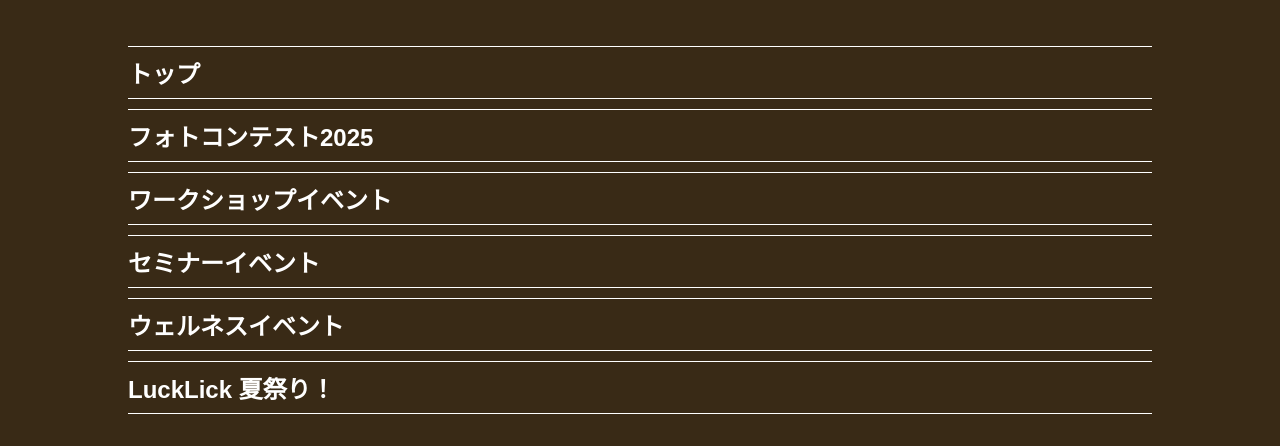
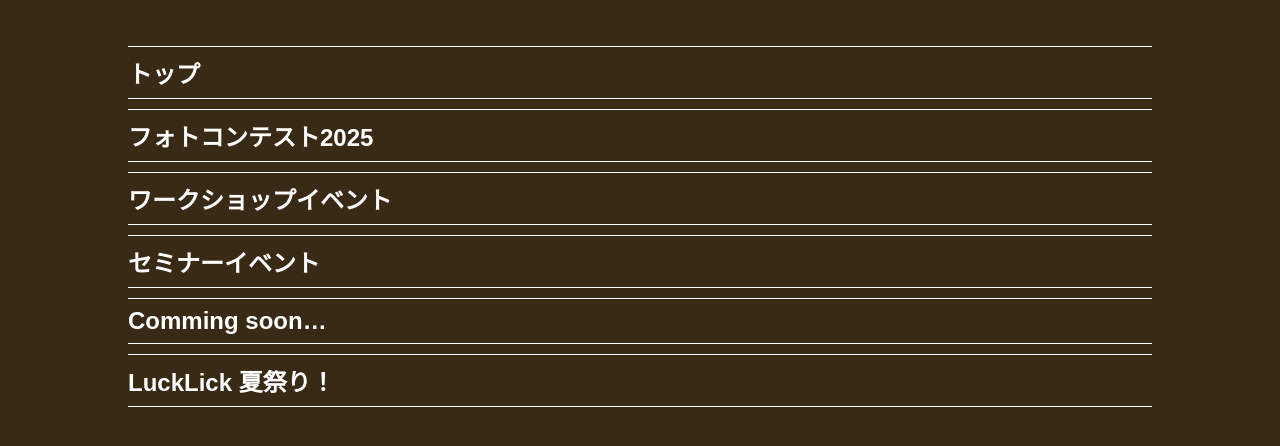
Before and after one commit to Yuzu12021/lucklick-3rd, a website: page index.html in a window 1280 px wide. Both pictures are taken after a click on the button 1239 px from the left and 42 px from the top of the page. Shown: the part 92-538 px from the top of the page. Drawn offline with Linux system fonts and the light colour scheme; a web font is replaced by a local one.

Commit message:
トップページメニューリンク調整

```diff
--- a/index.html
+++ b/index.html
@@ -25,7 +25,7 @@
     <li><a href="photocon2025.html">フォトコンテスト2025</a></li>
     <li><a href="workshop.html">ワークショップイベント</a></li>
     <li><a href="seminar.html">セミナーイベント</a></li>
-    <li><a href="wellness.html">ウェルネスイベント</a></li>
+    <li><a href="">Comming soon…</a></li>
     <li><a href="summer.html">LuckLick 夏祭り！</a></li>
   </ul>
   </nav>
```
